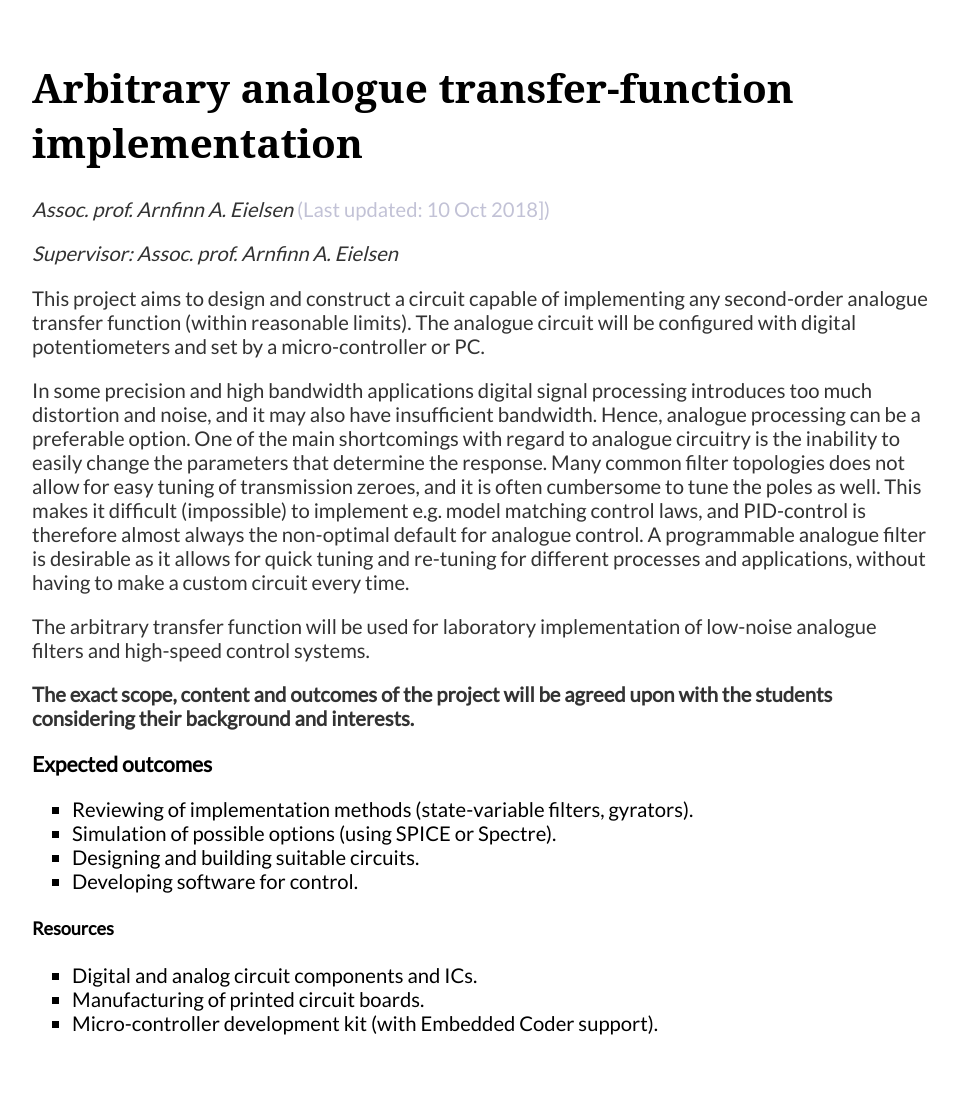
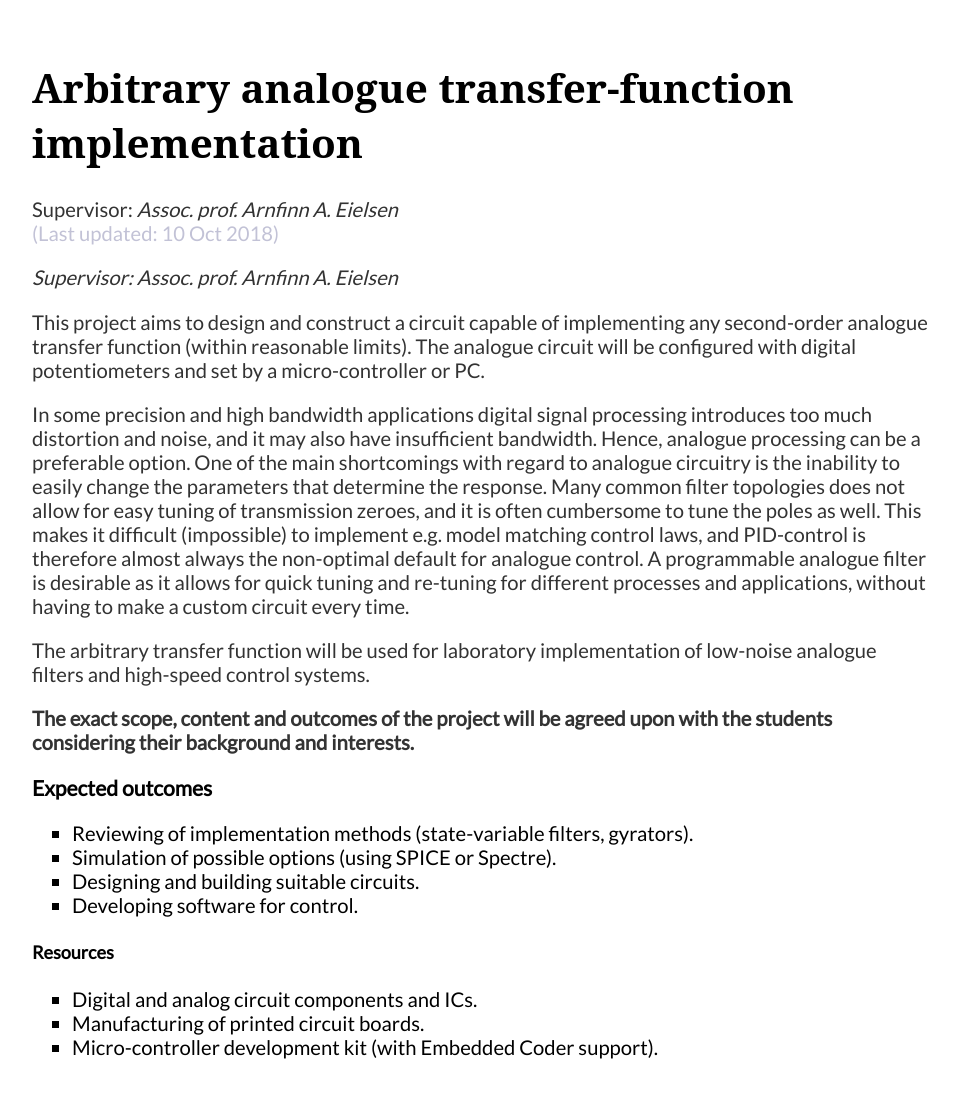
Before and after one commit to eielsen/eielsen.github.io, a Jekyll site: the page built from _posts/2018-10-10-analogue-filter.md, in a window 1280 px wide. Shown: the whole page, without its empty margins (160-1118 px from the left). Built offline with Jekyll 4.4.1, drawn with Linux system fonts in a browser that asks for light colours; some web fonts are replaced; before the commit the page ends 1095 px from its top, so only the background shows below that.

Commit message:
Update _layouts/post.html

```diff
--- a/_layouts/post.html
+++ b/_layouts/post.html
@@ -2,7 +2,11 @@
 layout: default
 ---
 <h1 class="posts">{{ page.title }}</h1>
-<p class="meta"><em>{{ page.supervisor }}</em> <span class="posts">(Last updated: {{ page.date | date_to_string }}])</span></p>
+<p class="meta">
+  Supervisor: <em>{{ page.supervisor }}</em>
+  <br>
+  <span class="posts">(Last updated: {{ page.date | date_to_string }})</span>
+</p>
 
 <div class="post">
   {{ content }}
```
